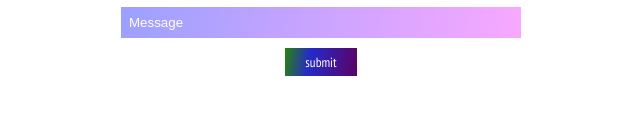
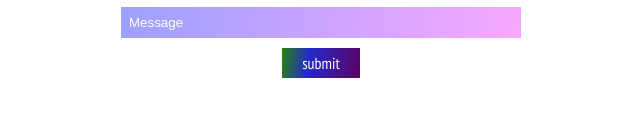
Before and after one commit to TakuTahran/netlify-test, a plain HTML site: page index.html in a window 1280 px wide. Shown: the part 160-276 px from the top of the page, 319-959 px from the left. Drawn offline with Linux system fonts and the light colour scheme; a web font is replaced by a local one.

Commit message:
Add files via upload

```diff
--- a/index.html
+++ b/index.html
@@ -20,7 +20,7 @@
                     <input class="half-width" type="email" placeholder="Email ">
                     <input class="half-width" type="tel" placeholder="Phone Number">
                     <input class="full-width" type="text" placeholder="Message">
-                    <input class="submit-button" type="submit" value="submit">
+                    <buttom class="submit-button" type="submit">submit</buttom>
                 </form>
             </div>
         </div>
```
